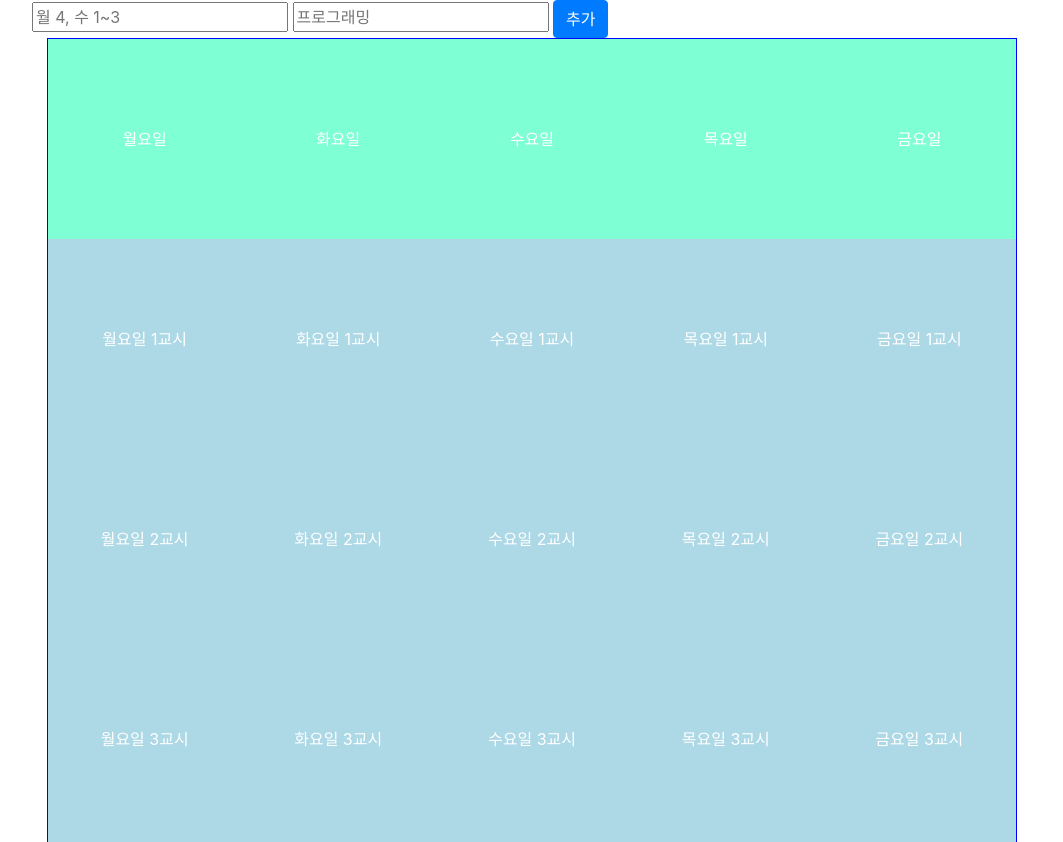
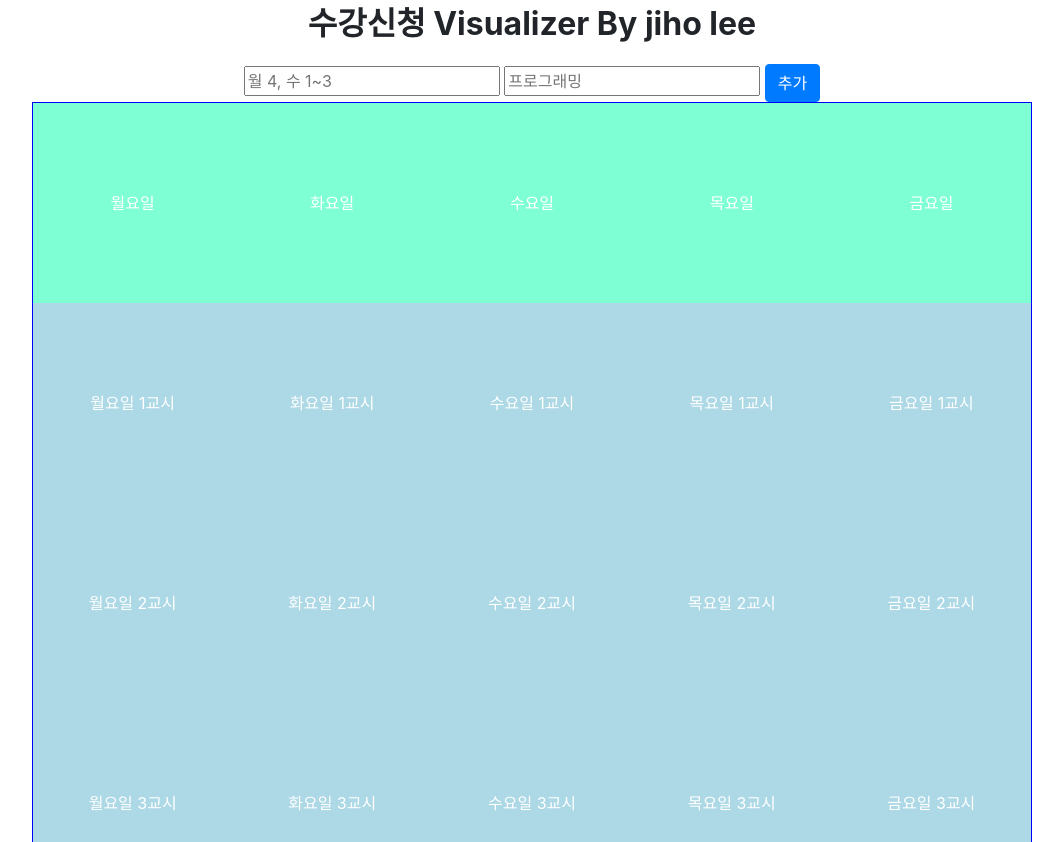
Before and after one commit to DPS0340/SSV, a plain HTML site: page main.html in a window 1280 px wide. Shown: the top 842 px of the page, without its empty margins (108-1171 px from the left). Drawn offline with nearby package versions, Linux system fonts and the light colour scheme.

Commit message:
something

```diff
--- a/main.html
+++ b/main.html
@@ -9,15 +9,17 @@
     <title>수강신청 Visualizer By jiho lee</title>
 </head>
 <body>
-    <div style="margin: auto; width: 1000px;">
+    <div class="text-center" style="margin: auto; width: 1000px">
+        <p class="font-weight-bold" style="font-size: 32px;">수강신청 Visualizer By jiho lee</p>
         <input id="box" type="text" placeholder="월 4, 수 1~3">
         <input id="lecture" type="text" placeholder="프로그래밍">
         <button id="append" class="btn btn-primary">추가</button>
         <br>
-        <div id="message"></span>
-    </div>
-    <div class="container" id="showcase" style="margin: auto; width: 1000px">
-
+        <div id="message"></div>
+        <div id="showcase"></div>
+        <div id="logo" style="margin: auto; width: 1000px;">
+            <a href="https://github.com/DPS0340/SSV"><img src="GitHub-Mark.png" style="max-height: 100px; max-width: 100px;"/></a>
+        </div>
     </div>
 </body>
 <script src="main.js"></script>
```
Also changed, not shown: GitHub-Mark.png (added).
